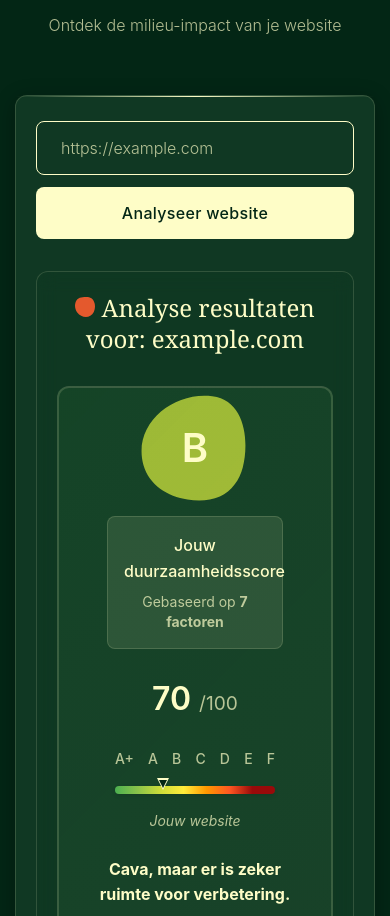
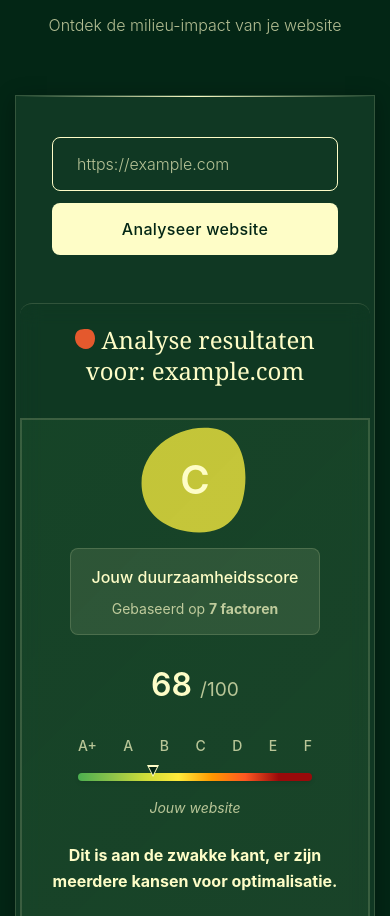
Before and after one commit to Diempje/website-CO2-meter, a website: page public/index.html in a window 390 px wide. Shown: the part 159-1075 px from the top of the page. Drawn offline with Linux system fonts and the light colour scheme.

Commit message:
'build' verwijderd uit package.json om te hosten op combell

```diff
--- a/package.json
+++ b/package.json
@@ -4,7 +4,6 @@
   "description": "Website CO2 uitstoot analyzer tool",
   "main": "index.js",
   "scripts": {
-    "build": "echo 'No build step required'",
     "serve": "node index.js",
     "start": "node index.js",
     "dev": "node index.js"
--- a/public/css/components.css
+++ b/public/css/components.css
@@ -606,7 +606,7 @@
     transition: var(--transition);
     min-width: 160px;
     text-align: center;
-    flex: 1;
+    flex: 1
 }
 
 .share-btn {
@@ -994,6 +994,16 @@
 
 /* RESPONSIVE DESIGN */
 @media (max-width: 768px) {
+
+    .input-group{
+        display: flex;
+        flex-direction: column;
+    }
+
+    .performance-sustainability-explanation, .input-group{
+        padding: var(--spacing-sm);
+    }
+
     .enhanced-loading-state {
         padding: var(--spacing-lg) var(--spacing-sm);
         margin: var(--spacing-md) 0;
@@ -1022,6 +1032,41 @@
     .tip-text {
         font-size: var(--font-size-small);
         padding-left: var(--spacing-sm);
+    }
+
+     .result-card {
+        margin: 0 -16px; /* Negative margin om uit container te breken */
+
+        border-left: none;
+        border-right: none;
+    }
+
+    .performance-hero,
+    .benchmark-section,
+    .combined-impact-section,
+    .educational-info {
+        margin: 16px -24px; /* Breekt uit result-card */
+        padding: 20px 16px;
+        border-radius: 0;
+    }
+
+    /* Behoud spacing voor tekst content */
+    .result-card h3,
+    .metrics-grid,
+    .hosting-status{
+        margin-left: 16px;
+        margin-right: 16px;
+    }
+
+    /* Main content container aanpassing */
+    .main-content {
+        padding: 0; /* Verwijder alle padding op mobile */
+        border-radius: 0;
+        margin: 0;
+    }
+
+    .container {
+        padding: 0; /* Full width op mobile */
     }
 
 
@@ -1056,6 +1101,13 @@
     .tip-text {
         font-size: var(--font-size-small);
         line-height: 1.4;
+    }
+
+     .performance-hero,
+    .benchmark-section,
+    .combined-impact-section {
+        margin: 12px -20px;
+        padding: 16px 12px;
     }
 }
 
--- a/public/js/main.js
+++ b/public/js/main.js
@@ -249,20 +249,10 @@ function validateURLInput() {
         urlInput.setAttribute('aria-invalid', 'true');
     }
 }
-
 /**
- * STAP 2: Hero Section Update - Van Performance naar Sustainability
- *
- * VOORZICHTIGE AANPASSING van generatePerformanceHeroHTML() in main.js
- * - Behoudt ALLE styling en CSS classes
- * - Behoudt ALLE Utils.icons
- * - Wijzigt ALLEEN data source (Performance → Sustainability)
- */
-
-/**
- * Generate ENHANCED Sustainability Hero HTML - BEHOUDT ALLE STYLING
+ * Generate ENHANCED Sustainability Hero HTML
  * @param {Object} data - Analysis results met nieuwe sustainability score
- * @returns {string} HTML string - IDENTIEKE LAYOUT
+ * @returns {string} HTML string
  */
 function generateSustainabilityHeroHTML(data) {
     // NIEUWE: Bereken sustainability score
@@ -281,7 +271,6 @@ function generateSustainabilityHeroHTML(data) {
     // NIEUWE: Check contradiction tussen sustainability en andere metrics
     const hasContradiction = (sustainabilityResult.sustainabilityScore >= 80 && co2Benchmark.status === 'poor') ||
                             (sustainabilityResult.sustainabilityScore >= 70 && data.transferSize > 2500);
-
     return `
         <div class="performance-hero">
             <div class="performance-score-display">
@@ -321,7 +310,7 @@ function generateSustainabilityHeroHTML(data) {
                 </div>
                 ${hasContradiction ? `
                     <div class="contradiction-notice">
-                        <h5>⚖️ Let op: Sustainability vs Performance</h5>
+                        <h5>Let op: Sustainability vs Performance</h5>
                         <p>Deze website heeft een <strong>goede sustainability score</strong> maar verbruikt nog steeds <strong>veel data</strong>.
                         Er zijn nog optimalisatie kansen!</p>
                     </div>
@@ -349,17 +338,11 @@ function generateSustainabilityHeroHTML(data) {
 
             </div>
         </div>
+
     `;
+
 }
 
-/**
- * STAP 2B: Update de main displayResults functie
- *
- * MINIMALE WIJZIGING in main.js - vervang alleen de functie aanroep:
- *
- * VAN: ${generatePerformanceHeroHTML(data)}
- * NAAR: ${generateSustainabilityHeroHTML(data)}
- */
 
 // Deze wijziging in main.js displayResults functie:
 function displayResults(data) {
@@ -829,7 +812,7 @@ function generateOptimizationTipsHTML(optimizations) {
     return `
         <div class="tip-box">
             <span class="tip-icon">${Utils.icons.upGraphIcon}</span>
-            <h6>Optimalisatie Kansen:</h6>
+            <h6>Wat kan er beter?</h6>
             <br>Je kan ${Utils.formatBytes(optimizations.canSave * 1024)} besparen door ongebruikte code te verwijderen!
             <br>Dit zou de CO2 uitstoot met ongeveer <strong>${co2Savings}g</strong> kunnen verminderen per bezoek.
 
@@ -1051,7 +1034,7 @@ const TEST_DATA = {
     url: "https://example.com",
     co2PerVisit: 2.5,
     transferSize: 1500,
-    performanceScore: 78,
+    performanceScore: 58,
     grade: "A+",
     domElements: 1200,
     httpRequests: 45,
```
